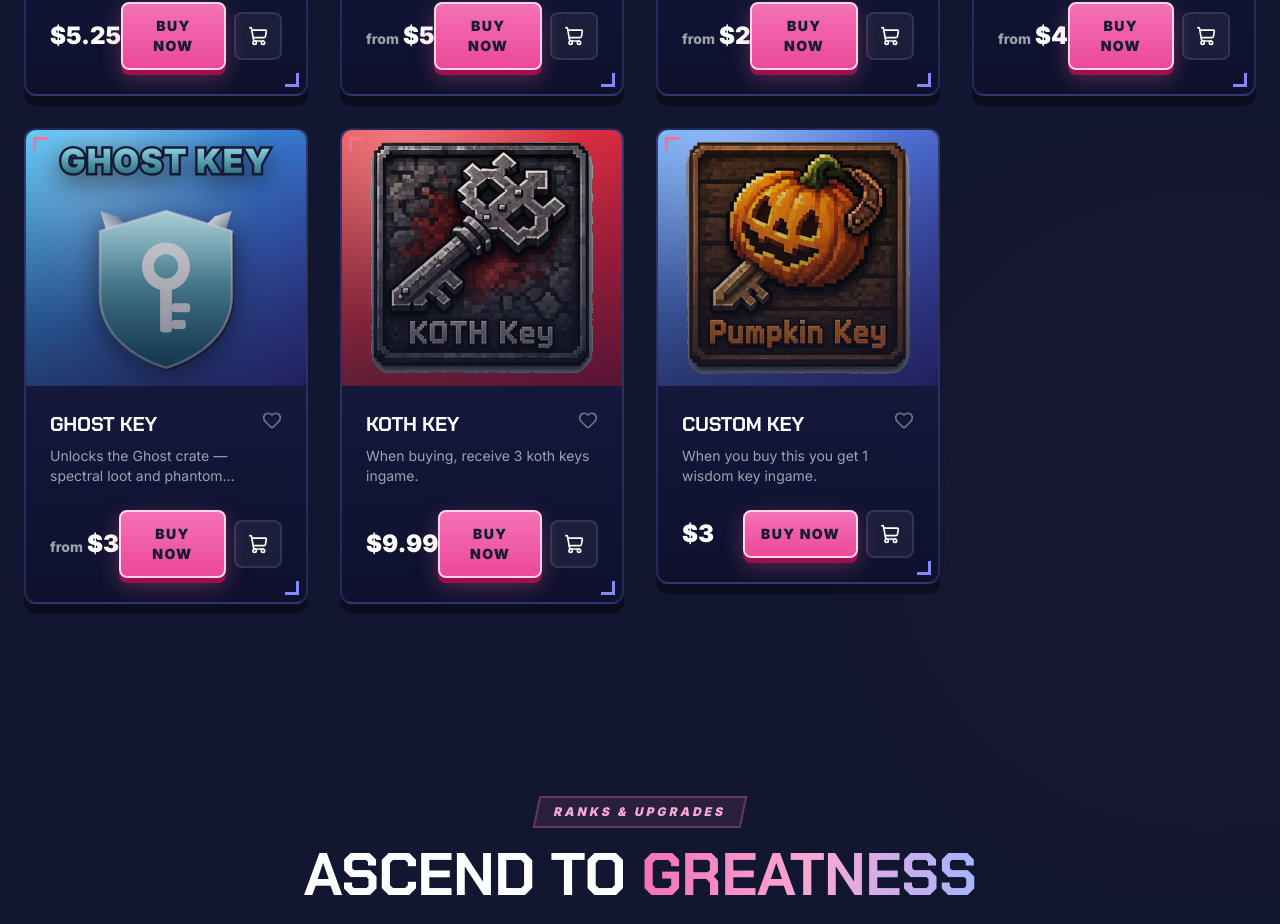
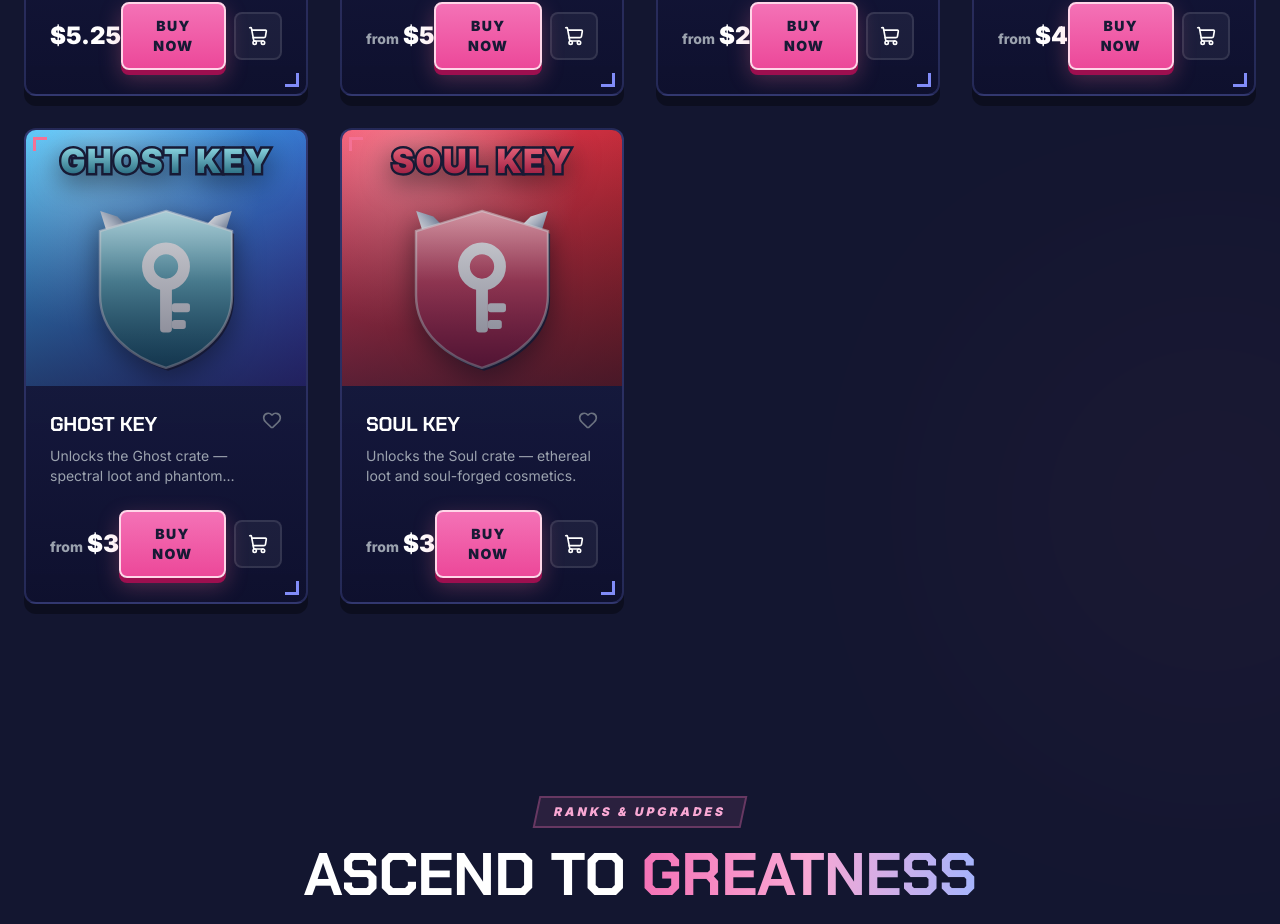
Before and after one commit to nightowl310378-sketch/altarkitted_store, a React (Vite) app: page / in a window 1280 px wide. Shown: the part 2760-3684 px from the top of the page. Built offline with nearby package versions, Linux system fonts and the light colour scheme; the HTML template or start-up script is replaced by a standard one.

Commit message:
Wire key package IDs, remove KOTH/Custom keys, add Soul key

```diff
--- a/src/components/ui/ProductIcon.tsx
+++ b/src/components/ui/ProductIcon.tsx
@@ -18,8 +18,7 @@ const TIER: Record<string, [string, string]> = {
   'key-undead': ['#a3e635', '#3f6212'],
   'key-pumpkin': ['#fb923c', '#9a3412'],
   'key-ghost': ['#a5f3fc', '#155e75'],
-  'key-koth': ['#f87171', '#991b1b'],
-  'key-custom': ['#93c5fd', '#1e3a8a'],
+  'key-soul': ['#fb7185', '#9f1239'],
 };
 
 const MONOGRAM: Record<string, string> = {
--- a/src/constants/products.ts
+++ b/src/constants/products.ts
@@ -148,10 +148,10 @@ export const PRODUCTS: Product[] = [
     description: 'Unlocks the Spooky crate — Halloween loot, cosmetics and bonus coins.',
     price: 5,
     priceTiers: [
-      { label: '1x', price: 5 },
-      { label: '3x', price: 12 },
-      { label: '5x', price: 17 },
-      { label: '10x', price: 27 },
+      { label: '1x', price: 5, tebexPackageId: 7543620 },
+      { label: '3x', price: 12, tebexPackageId: 7543621 },
+      { label: '5x', price: 17, tebexPackageId: 7543625 },
+      { label: '10x', price: 27, tebexPackageId: 7501293 },
     ],
     category: 'Keys',
     perks: ['Seasonal Spooky Loot', 'Exclusive Cosmetics', 'Bonus Coins'],
@@ -165,10 +165,10 @@ export const PRODUCTS: Product[] = [
     description: 'Unlocks the Undead crate — cursed loot and dark cosmetics.',
     price: 2,
     priceTiers: [
-      { label: '1x', price: 2 },
-      { label: '3x', price: 6 },
-      { label: '5x', price: 10 },
-      { label: '10x', price: 15 },
+      { label: '1x', price: 2, tebexPackageId: 7727214 },
+      { label: '3x', price: 6, tebexPackageId: 7727222 },
+      { label: '5x', price: 10, tebexPackageId: 7727226 },
+      { label: '10x', price: 15, tebexPackageId: 7727231 },
     ],
     category: 'Keys',
     perks: ['Cursed Loot Pool', 'Dark Cosmetics', 'Rare Pet Drops'],
@@ -182,10 +182,10 @@ export const PRODUCTS: Product[] = [
     description: 'Unlocks the Pumpkin crate — seasonal Halloween drops.',
     price: 4,
     priceTiers: [
-      { label: '1x', price: 4 },
-      { label: '3x', price: 11 },
-      { label: '5x', price: 16 },
-      { label: '10x', price: 22 },
+      { label: '1x', price: 4, tebexPackageId: 7727234 },
+      { label: '3x', price: 11, tebexPackageId: 7727237 },
+      { label: '5x', price: 16, tebexPackageId: 7727239 },
+      { label: '10x', price: 22, tebexPackageId: 7727243 },
     ],
     category: 'Keys',
     perks: ['Seasonal Halloween Loot', 'Spooky Cosmetics', 'Coins Bonus'],
@@ -198,37 +198,28 @@ export const PRODUCTS: Product[] = [
     description: 'Unlocks the Ghost crate — spectral loot and phantom cosmetics.',
     price: 3,
     priceTiers: [
-      { label: '1x', price: 3 },
-      { label: '3x', price: 8 },
-      { label: '5x', price: 13 },
-      { label: '10x', price: 18 },
+      { label: '1x', price: 3, tebexPackageId: 7727245 },
+      { label: '3x', price: 8, tebexPackageId: 7727246 },
+      { label: '5x', price: 13, tebexPackageId: 7727252 },
+      { label: '10x', price: 18, tebexPackageId: 7727253 },
     ],
     category: 'Keys',
     perks: ['Spectral Loot Pool', 'Phantom Cosmetics', 'Chance at Rare Pets'],
     color: 'from-sky-400 to-indigo-800',
   },
   {
-    id: 'key-koth',
-    tebexPackageId: 7501293,
-    icon: 'key-koth',
-    name: 'KOTH KEY',
-    image: '/assets/images/keys/koth-key.png',
-    description: 'When buying, receive 3 koth keys ingame.',
-    price: 9.99,
+    id: 'key-soul',
+    icon: 'key-soul',
+    name: 'SOUL KEY',
+    description: 'Unlocks the Soul crate — ethereal loot and soul-forged cosmetics.',
+    price: 3,
+    priceTiers: [
+      { label: '1x', price: 3, tebexPackageId: 7727258 },
+      { label: '3x', price: 8, tebexPackageId: 7727259 },
+      { label: '5x', price: 13, tebexPackageId: 7727262 },
+    ],
     category: 'Keys',
-    perks: ['3x KOTH Keys', 'Open the KOTH crate', 'Chance at one-of-a-kind loot'],
-    color: 'from-red-500 to-rose-700',
-  },
-  {
-    id: 'key-custom',
-    tebexPackageId: 7543620,
-    icon: 'key-custom',
-    name: 'CUSTOM KEY',
-    image: '/assets/images/keys/custom-key.png',
-    description: 'When you buy this you get 1 wisdom key ingame.',
-    price: 3.0,
-    category: 'Keys',
-    perks: ['1x Custom (wisdom) Key', 'Open the Custom crate'],
-    color: 'from-blue-400 to-indigo-800',
+    perks: ['Ethereal Loot Pool', 'Soul-Forged Cosmetics', 'Rare Drops'],
+    color: 'from-rose-500 to-red-800',
   },
 ];
```
